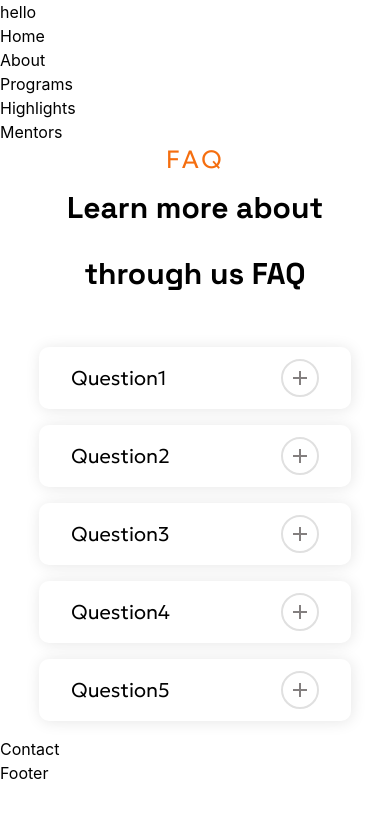
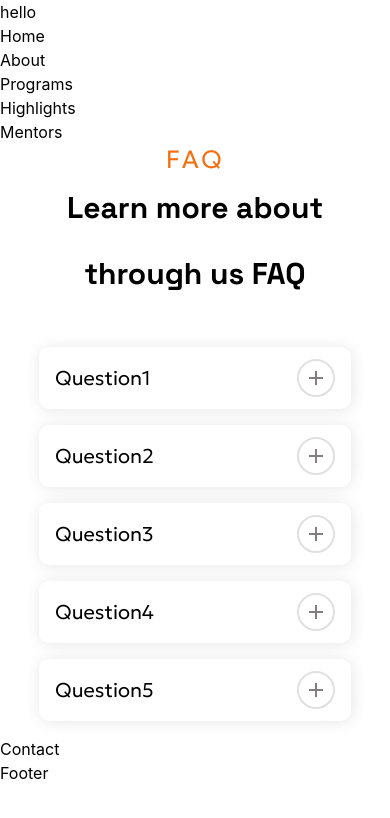
Before and after one commit to SrutavTarun/startup-school-website, a React (Vite) app: page / in a window 390 px wide. Shown: the top 818 px of the page. Built offline with nearby package versions, Linux system fonts and the light colour scheme.

Commit message:
Responsive changes

```diff
--- a/package.json
+++ b/package.json
@@ -4,7 +4,7 @@
   "version": "0.0.0",
   "type": "module",
   "scripts": {
-    "dev": "vite",
+    "dev": "text-center h2_font font-bold mx-24",
     "build": "vite build",
     "lint": "eslint . --ext js,jsx --report-unused-disable-directives --max-warnings 0",
     "preview": "vite preview"
--- a/src/styles/accordion.css
+++ b/src/styles/accordion.css
@@ -4,19 +4,17 @@
     font-weight: 700;
     line-height: 29px;
     letter-spacing: 0;
-    text-align: center;
     width: 80%;
     margin: auto;
-    overflow: hidden;
     border-radius: 10px;
     box-shadow: 1px 1px 15px rgba(0, 0, 0, 0.1);
-    @apply my-4;
+    @apply my-4 text-center overflow-hidden;
     max-width: 1300px;
 }
 
 .accordion_wrapper .question-container {
     width: 100%;
-    @apply px-8 py-3;
+    @apply px-8 py-3 max-sm:px-4;
     text-align: left;
     display: flex;
     align-items: center;
@@ -26,7 +24,7 @@
     background: transparent;
     border: none;
     cursor: pointer;
-    transition: 0.2s ease-in-out;
+    transition: background 0.2s ease-in-out;
 }
 
 .question-container.active{
```
